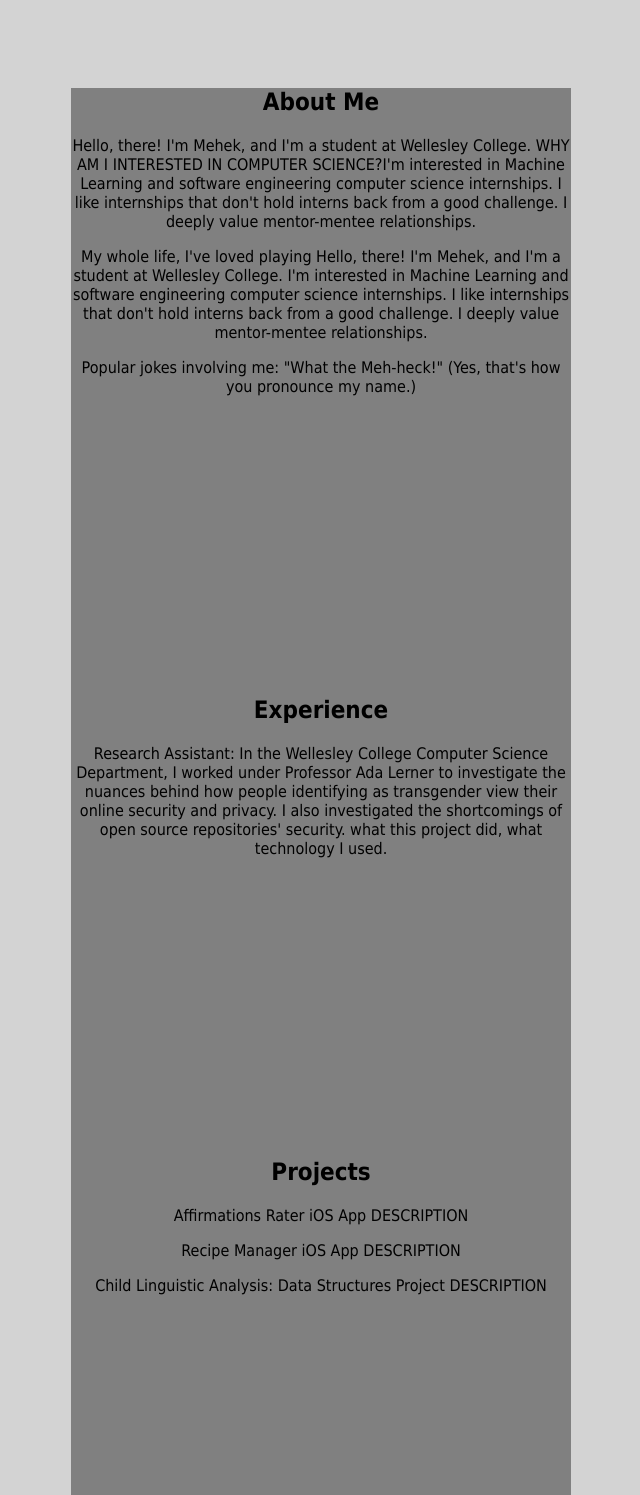
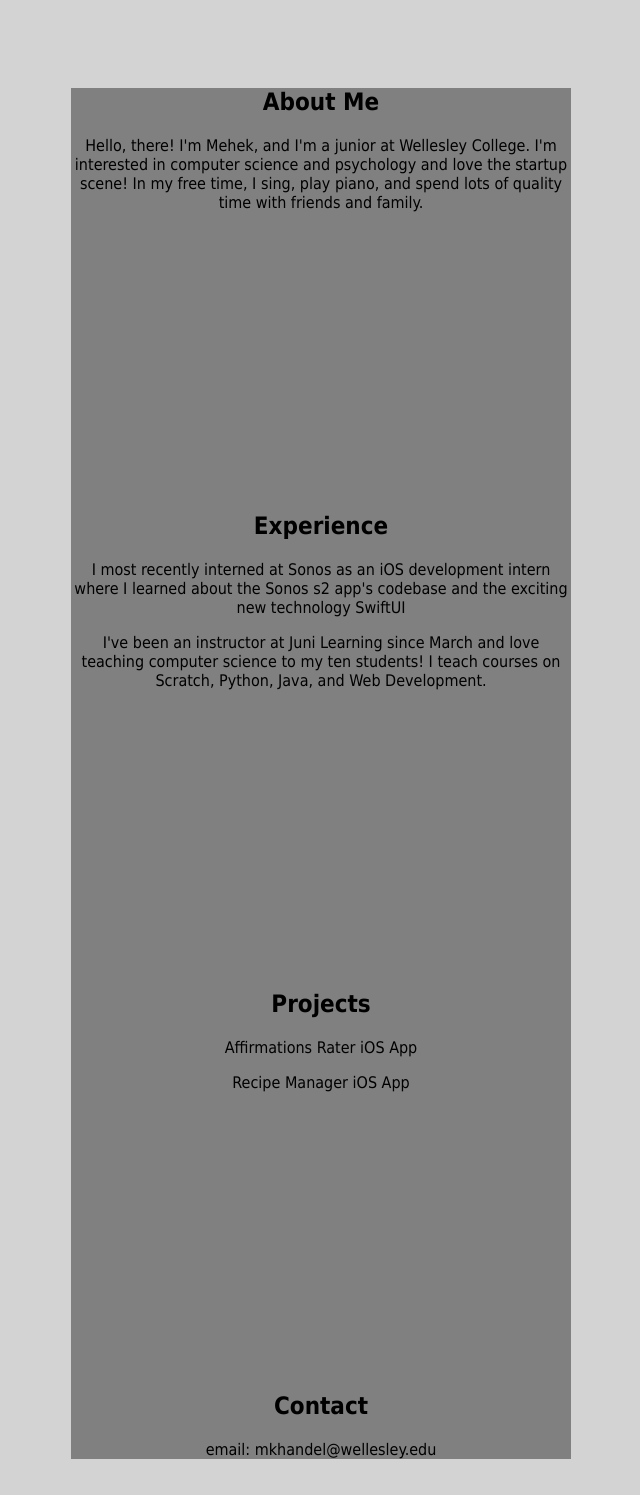
Before and after one commit to mkhandel/mkhandel.github.io, a plain HTML site: page index.html in a window 1280 px wide. Shown: the part 820-2315 px from the top of the page, without its empty margins (319-959 px from the left). Drawn offline with Linux system fonts and the light colour scheme.

Commit message:
updated experiences from 2020

```diff
--- a/index.html
+++ b/index.html
@@ -51,18 +51,16 @@
             <p></p>
             <p></p>
             <h2 id= 'about' class="text-blocks">About Me</h2>
-        <p >Hello, there! I'm Mehek, and I'm a student at Wellesley College. WHY AM I INTERESTED IN COMPUTER SCIENCE?I'm interested in Machine Learning and software engineering computer science internships. I like internships that don't hold interns back from a good challenge. I deeply value mentor-mentee relationships. </p>
-	<p >My whole life, I've loved playing
-		Hello, there! I'm Mehek, and I'm a student at Wellesley College. I'm interested in Machine Learning and software engineering computer science internships. I like internships that don't hold interns back from a good challenge. I deeply value mentor-mentee relationships. </p>
-        <p >Popular jokes involving me: "What the Meh-heck!" (Yes, that's how you pronounce my name.)</p>
+        <p >Hello, there! I'm Mehek, and I'm a junior at Wellesley College. I'm interested in computer science and psychology and love the startup scene! In my free time, I sing, play piano, and spend lots of quality time with friends and family.</p>
+
 
         <h2 id= 'experience' class="text-blocks">Experience</h2>
-        <p>Research Assistant: In the Wellesley College Computer Science Department, I worked under Professor Ada Lerner to investigate the nuances behind how people identifying as transgender view their online  security and privacy. I also investigated the shortcomings of open source repositories' security. what this project did, what technology I used.</p>
+		<p>I most recently interned at Sonos as an iOS development intern where I learned about the Sonos s2 app's codebase and the exciting new technology SwiftUI<p>
+		<p>I've been an instructor at Juni Learning since March and love teaching computer science to my ten students! I teach courses on Scratch, Python, Java, and Web Development.<p>
 
         <h2 id= 'projects' class="text-blocks">Projects</h2>
-        <p>Affirmations Rater iOS App DESCRIPTION</p>
-        <p>Recipe Manager iOS App DESCRIPTION</p>
-        <p>Child Linguistic Analysis: Data Structures Project DESCRIPTION</p>
+        <p>Affirmations Rater iOS App</p>
+        <p>Recipe Manager iOS App</p>
 
         <h2 id= 'contact' class="text-blocks">Contact</h2>
             <p>email: mkhandel@wellesley.edu</p>
```
